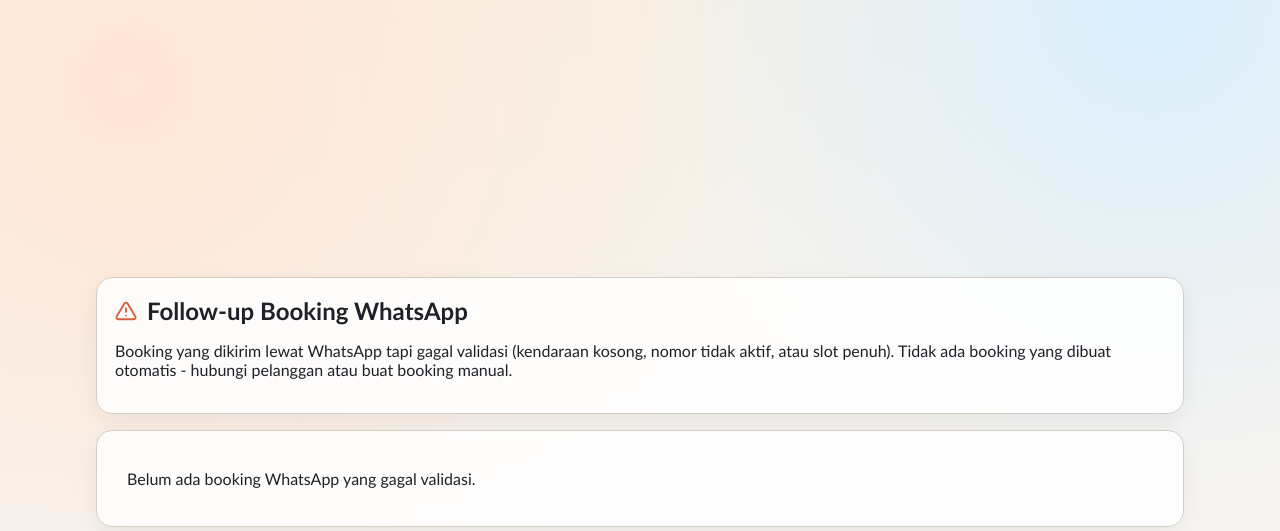
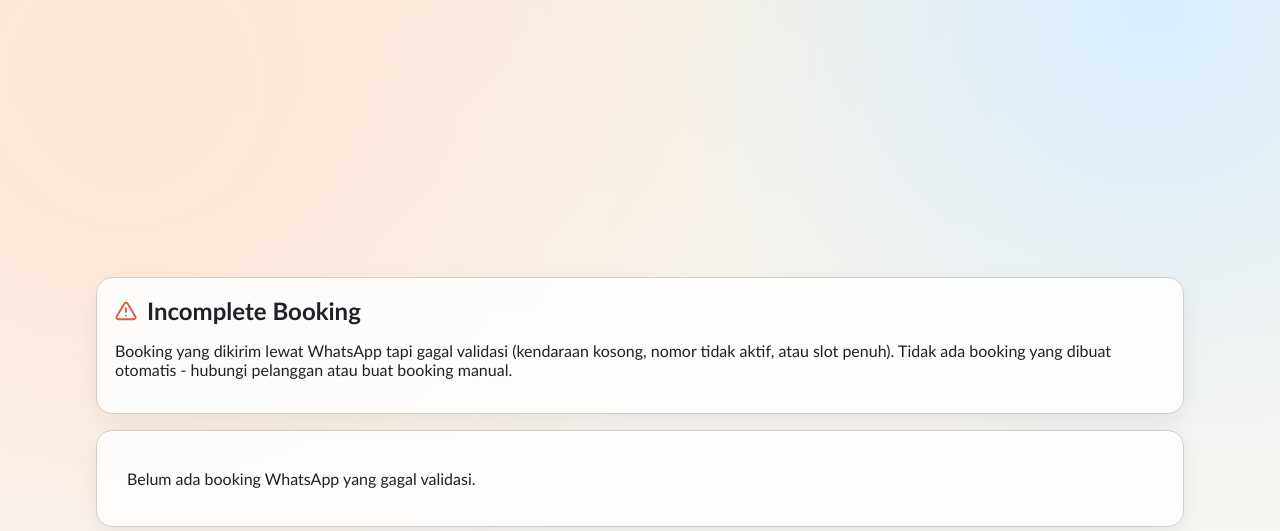
Before and after one commit to andytanoko/booking-management-whatsapp, a Python web app: template app/templates/whatsapp_followups.html in a window 1280 px wide. Shown: the top 531 px of the page. Run offline with Jinja, Linux system fonts and the light colour scheme; the template is opened without the code that fills it, so the values that code supplies are empty.

Commit message:
feat: Rename "Follow-up Booking WhatsApp" to "Incomplete Booking" for clarity in templates

```diff
--- a/app/templates/base.html
+++ b/app/templates/base.html
@@ -25,7 +25,7 @@
           <a href="{{ url_for('maintenance') }}" data-title="Maintenance"><span class="nav-icon">{{ icon('wrench') }}</span> Maintenance</a>
           <a href="{{ url_for('customers') }}" data-title="Kontak"><span class="nav-icon">{{ icon('users') }}</span> Kontak</a>
           <a href="{{ url_for('inbox') }}" data-title="Inbox WA"><span class="nav-icon">{{ icon('whatsapp') }}</span> Inbox WA</a>
-          <a href="{{ url_for('whatsapp_followups') }}" data-title="Follow-up WA"><span class="nav-icon">{{ icon('alert-triangle') }}</span> Follow-up WA</a>
+          <a href="{{ url_for('whatsapp_followups') }}" data-title="Incomplete Booking"><span class="nav-icon">{{ icon('alert-triangle') }}</span> Incomplete Booking</a>
           {% endif %}
           {% if current_role == 'admin' %}
           <a href="{{ url_for('users') }}" data-title="Users"><span class="nav-icon">{{ icon('key') }}</span> Users</a>
--- a/app/templates/whatsapp_followups.html
+++ b/app/templates/whatsapp_followups.html
@@ -2,7 +2,7 @@
 {% from '_icons.html' import icon %}
 {% block content %}
 <section class="card">
-  <div class="card-header">{{ icon('alert-triangle') }}<h2>Follow-up Booking WhatsApp</h2></div>
+  <div class="card-header">{{ icon('alert-triangle') }}<h2>Incomplete Booking</h2></div>
   <p>Booking yang dikirim lewat WhatsApp tapi gagal validasi (kendaraan kosong, nomor tidak aktif, atau slot penuh). Tidak ada booking yang dibuat otomatis - hubungi pelanggan atau buat booking manual.</p>
 </section>
 
```
